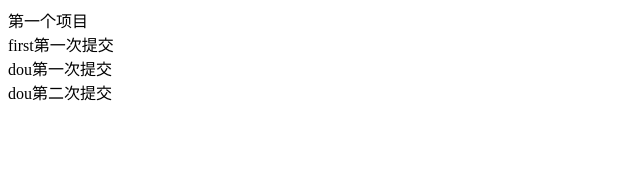
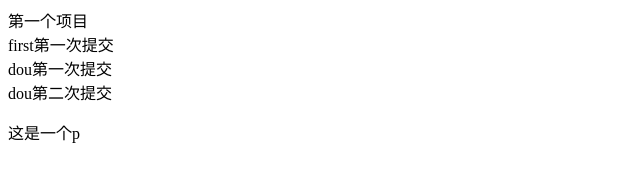
Before and after one commit to doujintao/first, a plain HTML site: page index.html in a window 1280 px wide. Shown: the full height of the page, 0-640 px from the left. Drawn offline with Linux system fonts and the light colour scheme.

Commit message:
提交了一个p

```diff
--- a/index.html
+++ b/index.html
@@ -11,5 +11,6 @@
     <div>first第一次提交</div>
     <div>dou第一次提交</div>
     <div>dou第二次提交</div>
+    <p>这是一个p</p>
 </body>
 </html>
```
